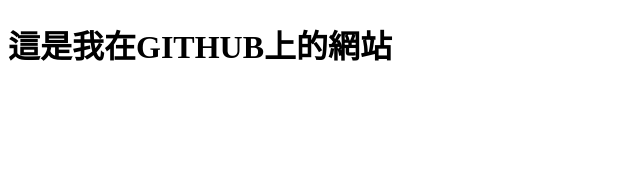
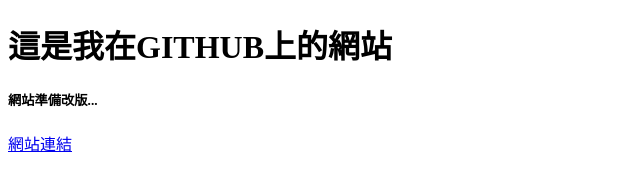
Before and after one commit to fanny1010/website, a plain HTML site: page index.html in a window 1280 px wide. Shown: the whole page, without its empty margins (0-640 px from the left). Drawn offline with Linux system fonts and the light colour scheme.

Commit message:
分支修改

```diff
--- a/index.html
+++ b/index.html
@@ -7,5 +7,7 @@
 </head>
 <body>
     <h1>這是我在GITHUB上的網站</h1>
+    <h5>網站準備改版...</h5>
+    <a href="https://google.com">網站連結</a>
 </body>
 </html>
```
